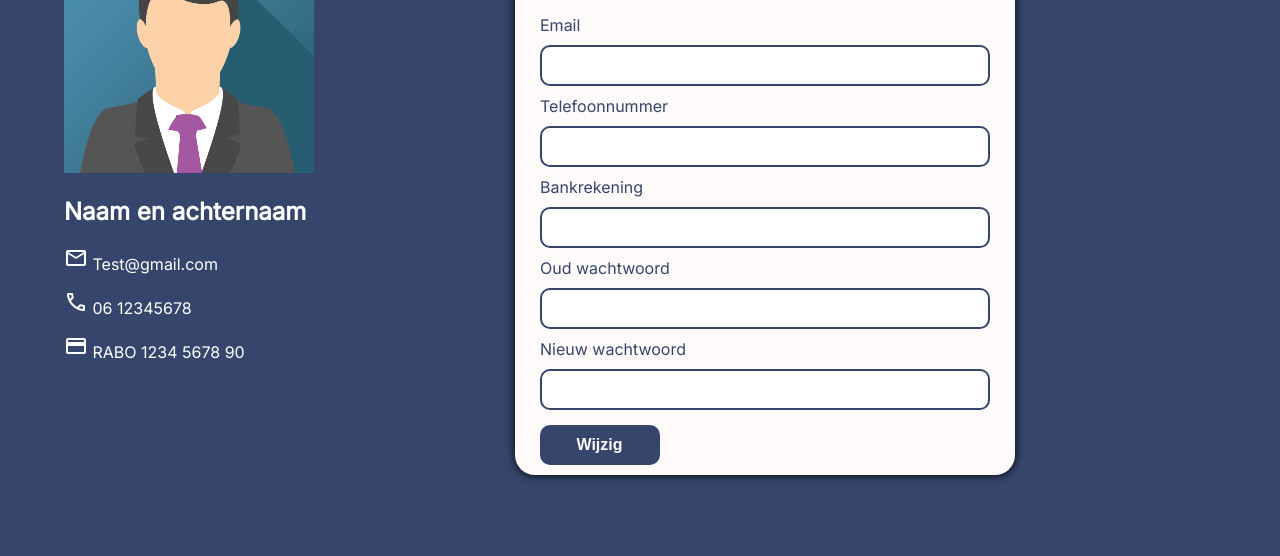
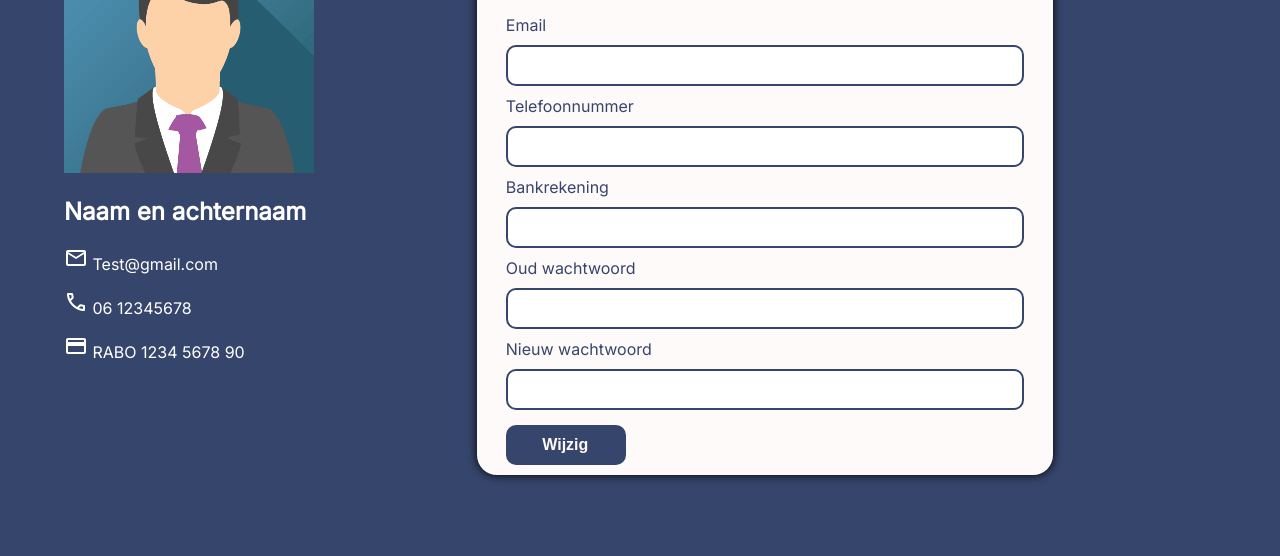
Before and after one commit to ps234880/Samen-Betalen, a plain HTML site: page account.html in a window 1280 px wide. Shown: the part 244-800 px from the top of the page. Drawn offline with nearby package versions, Linux system fonts and the light colour scheme; a web font is replaced by a local one.

Commit message:
modified

```diff
--- a/css/style.css
+++ b/css/style.css
@@ -86,7 +86,7 @@ input {
 
 .profile-card {
     margin-inline: auto;
-    width: 500px;
+    width: 50%;
     box-shadow: 0 0 10px rgba(0, 0, 0, 50);
     background-color: #FFFAFA;
     border-radius: 20px;
```
